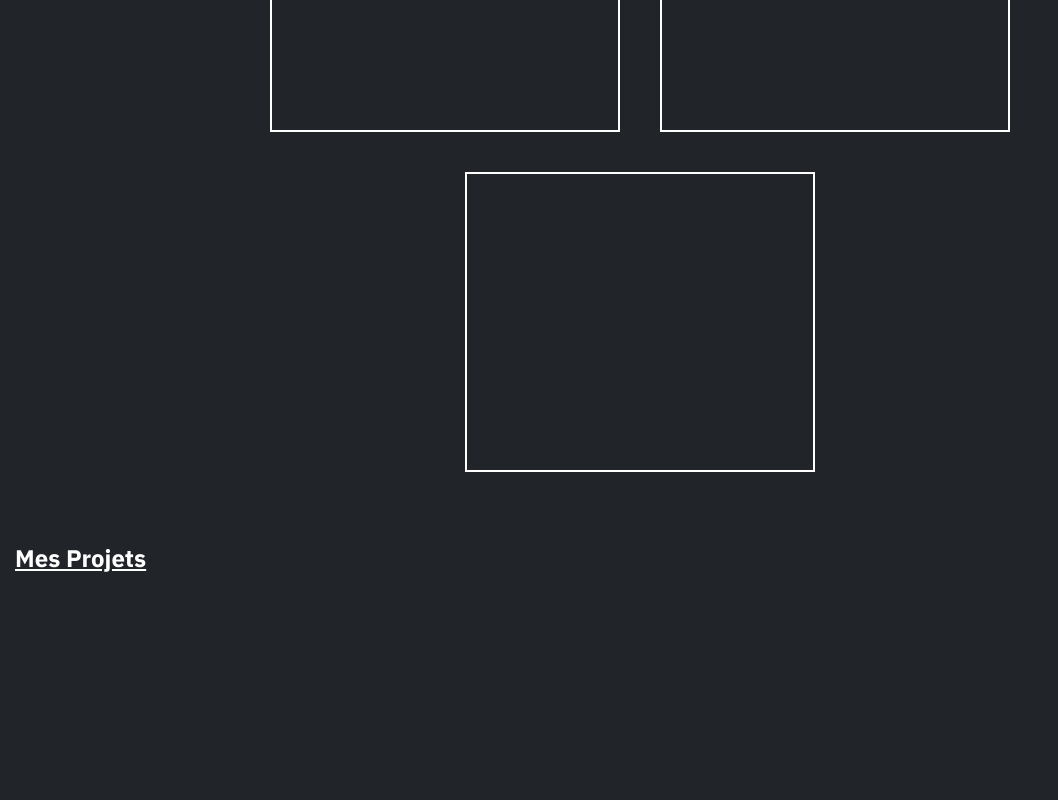
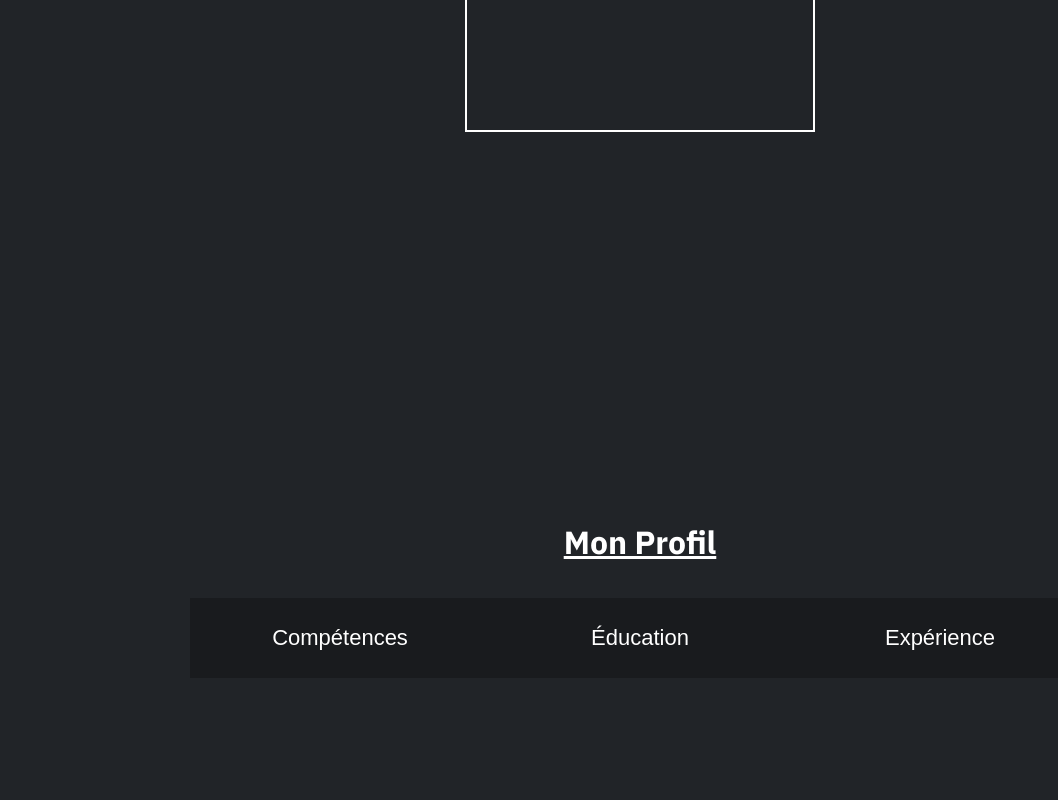
Before and after one commit to AntoineCarlu/Portfolio, a Next.js app in the folder Portfolio/: page / in a window 1280 px wide. Shown: the part 1460-2260 px from the top of the page, without its empty margins (0-1058 px from the left). Built offline with nearby package versions, Linux system fonts and the light colour scheme.

Commit message:
anim color anchorlink header done :D

```diff
--- a/Portfolio/src/pages/header.component.js
+++ b/Portfolio/src/pages/header.component.js
@@ -42,53 +42,44 @@ export default function Header() {
   }
 
 
-  // const [currentSection, setCurrentSection] = useState('home');
-  // useEffect(() => {
-  //   const CurrentSection = () => {
-  //     const sections = document.querySelectorAll('section');
-  //     let currentSectionId = '';
+  //Event to change the color of nav-bar links if on correct section
+  const [currentSection, setCurrentSection] = useState('home');
+  useEffect(() => {
+    //check current section
+    const CurrentSection = () => {
+      const sections = document.querySelectorAll('section');
+      let currentSectionId = '';
 
-  //     sections.forEach((section) => {
-  //       const sectionTop = section.offsetTop;
-  //       const sectionHeight = section.clientHeight;
+      sections.forEach((section) => {
+        const sectionTop = section.offsetTop;
+        const sectionHeight = section.clientHeight;
 
-  //       if (window.pageYOffset >= sectionTop - sectionHeight / 3) {
-  //         currentSectionId = section.getAttribute('id');
-  //       }
-  //     });
+        if (window.pageYOffset >= sectionTop - sectionHeight / 3) {
+          currentSectionId = section.getAttribute('id');
+        }
+      });
+      //note current section to have correct color
+      setCurrentSection(currentSectionId);
+    };
 
-  //     setCurrentSection(currentSectionId);
-  //   };
+    //execute the script when page scroll
+    window.addEventListener('scroll', CurrentSection);
+    return () => {
+      window.removeEventListener('scroll', CurrentSection);
+    };
+  }, []);
 
-  //   window.addEventListener('scroll', CurrentSection);
-  //   return () => {
-  //     window.removeEventListener('scroll', CurrentSection);
-  //   };
-  // }, []);
-
-  // useEffect(() => {
-  //   const navLinks = document.querySelectorAll('.nav_link');
-
-  //   navLinks.forEach((link) => {
-  //     if (link.classList.contains(currentSection)) {
-  //       link.style.opacity = '1';
-  //     } else {
-  //       link.style.opacity = '0.8';
-  //     }
-  //   });
-  // }, [currentSection]);
-
-
+  //Content of the Header
   return (
     <header className={styles.header}>
       <a href=''>{/*Home*/}</a>
       <div className={styles.headerList}>
         <div className={styles.navListExt}>
         <div className={styles.navList} id="nl">
-          <a href='#Accueil' className={styles.nav_link}>Accueil</a>
-          <a href='#Projects' className={styles.nav_link}>Projets</a>
-          <a href='#Profil' className={styles.nav_link}>Profil</a>
-          <a href='#' className={styles.nav_link}>Contact</a>
+          <a href='#Accueil' className={currentSection === 'Accueil' ? styles.active : ''}>Accueil</a>
+          <a href='#Projects' className={currentSection === 'Projects' ? styles.active : ''}>Projets</a>
+          <a href='#Profil' className={currentSection === 'Profil' ? styles.active : ''}>Profil</a>
+          <a href='#' className={currentSection === '' ? styles.active : ''}>Contact</a>
         </div>
         </div>
         <div className={styles.burger} onClick={burgerClicked}>
@@ -97,4 +88,5 @@ export default function Header() {
       </div>
     </header>
   );
+
 }
--- a/Portfolio/src/pages/profil.component.js
+++ b/Portfolio/src/pages/profil.component.js
@@ -4,8 +4,12 @@ import styles from '../styles/profil.module.css';
 export default function Profil() {
   return (
     <section className={styles.profil} id="Profil">
-      <h1><u>Mes Projets</u></h1>
-
+      <h1><u>Mon Profil</u></h1>
+      <div className={styles.buttonsDiv}>
+        <button>Compétences</button>
+        <button>Éducation</button>
+        <button>Expérience</button>
+      </div>
     </section>
   );
 }
--- a/Portfolio/src/pages/projects.component.js
+++ b/Portfolio/src/pages/projects.component.js
@@ -7,19 +7,16 @@ export default function Projects() {
       <h1><u>Mes Projets</u></h1>
       <div className={styles.projectsFlex}>
         <div className={styles.projectBox}>
-          <div><p>CV Web | Projet professionnel<br></br>HTML5 / CSS3 / JS</p></div>
+          <a href=""><div className={styles.boxLink}></div></a>
+          <div className={styles.boxText}><p>CV Web | Projet professionnel<br></br>HTML5 / CSS3 / JS</p></div>
         </div>
         <div className={styles.projectBox}>
-          <div><p>CV Web | Projet professionnel<br></br>HTML5 / CSS3 / JS</p></div>
+          <a href=""><div className={styles.boxLink}></div></a>
+          <div className={styles.boxText}><p>CV Web | Projet professionnel<br></br>HTML5 / CSS3 / JS</p></div>
         </div>
         <div className={styles.projectBox}>
-          <div><p>CV Web | Projet professionnel<br></br>HTML5 / CSS3 / JS</p></div>
-        </div>
-        <div className={styles.projectBox}>
-          <div><p>CV Web | Projet professionnel<br></br>HTML5 / CSS3 / JS</p></div>
-        </div>
-        <div className={styles.projectBox}>
-          <div><p>CV Web | Projet professionnel<br></br>HTML5 / CSS3 / JS</p></div>
+          <a href=""><div className={styles.boxLink}></div></a>
+          <div className={styles.boxText}><p>CV Web | Projet professionnel<br></br>HTML5 / CSS3 / JS</p></div>
         </div>
       </div>
     </section>
--- a/Portfolio/src/styles/header.module.css
+++ b/Portfolio/src/styles/header.module.css
@@ -3,7 +3,7 @@
   padding: 10px 15px;
   width: 100%;
   height: 60px;
-  background-color: #212428;
+  background-color: rgba(33, 36, 40);
   border-bottom: 1px solid white;
   display: flex;
   justify-content: space-between;
@@ -23,7 +23,6 @@
       overflow: hidden;
     }
     .headerList .navList {
-      opacity: 80%;
       display: flex;
       flex-direction: row;
       flex-wrap: wrap;
@@ -33,14 +32,19 @@
     }
   /*anchor links*/
   .header a {
+    opacity: 75%;
     font-size: 16px;
-    font-weight: 450;
+    font-weight: 400;
   }
     .header a:hover {
       color: rgba(248, 13, 65);
-      font-weight: 500;
       transition: all 0.3s ease-in-out;
     }
+  .navList .active {
+    opacity: 100%;
+    font-weight: 450;
+  }
+
   /*Burger icon*/
   .header .burger {
     width: 30px;
--- a/Portfolio/src/styles/profil.module.css
+++ b/Portfolio/src/styles/profil.module.css
@@ -1,10 +1,76 @@
+/*Positionnement*/
 .profil {
   padding: 15px;
-  padding-top: 35px;
+  padding-top: 70px;
   width: 100%;
   min-height: 100vh;
 
-  /* display: flex;
+  display: flex;
   justify-content: center;
-  align-items: center; */
+  align-items: center;
+  flex-direction: column;
+  gap: 25px;
 }
+  .profil h1 {
+    margin: 10px;
+    font-size: 26px;
+  }
+  /*Buttons select*/
+  .profil .buttonsDiv {
+     width: 300px;
+     height: 70px;
+     background-color: rgba(25, 27, 30);
+  }
+    .buttonsDiv button {
+      width: 100px;
+      height: 70px;
+      color: white;
+      background-color: rgba(25, 27, 30);
+      border: none;
+      cursor: pointer;
+    }
+    /*hover effect*/
+    .buttonsDiv button:hover {
+      color: rgba(248, 13, 65);
+    }
+
+/* RESPONSIVE */
+/*Size of elements*/
+@media all and (min-width: 520px) {
+  .profil h1 {
+    font-size: 28px;
+  }
+  .profil .buttonsDiv {
+    width: 450px;
+    height: 80px;
+  }
+  .buttonsDiv button {
+    width: 150px;
+    height: 80px;
+    font-size: 18px;
+  }
+}
+@media all and (min-width: 720px) {
+  .profil h1 {
+    font-size: 30px;
+  }
+  .profil .buttonsDiv {
+    width: 600px;
+  }
+  .buttonsDiv button {
+    width: 200px;
+    font-size: 20px;
+  }
+}
+@media all and (min-width: 980px) {
+  .profil h1 {
+    font-size: 32px;
+  }
+  .profil .buttonsDiv {
+    width: 900px;
+  }
+  .buttonsDiv button {
+    width: 300px;
+    font-size: 22px;
+  }
+}
--- a/Portfolio/src/styles/projects.module.css
+++ b/Portfolio/src/styles/projects.module.css
@@ -36,12 +36,16 @@
     z-index: 1;
     transition: all 0.3s linear;
   }
+    .projectBox .boxLink {
+      width: 100%;
+      height: 100%;
+    }
     /*description div*/
-    .projectBox div {
+    .projectBox .boxText {
       width: 100%;
-      height: 50px;
+      height: 60px;
       text-align: center;
-      background-color: #212428e0;
+      background-color: rgba(33, 36, 40, 0.8);
 
       display: flex;
       justify-content: center;
@@ -52,7 +56,7 @@
       transform: translateY(100%);
       transition: all 0.3s ease-in;
     }
-    .projectBox div p {
+    .projectBox .boxText p {
       font-size: 14px;
     }
       /*Animation on hover effect*/
@@ -62,21 +66,21 @@
         height: 160px;
         border: 3.5px solid rgba(248, 13, 65);
       }
-      .projectBox:hover div {
+      .projectBox:hover .boxText {
         transform: translateY(0%);
       }
 
 /* RESPONSIVE */
 @media all and (min-width: 380px) {
   .projects h1 {
-    font-size: 30px;
+    font-size: 28px;
   }
   .projectBox {
     margin: 15px;
     width: 250px;
     height: 200px;
   }
-  .projectBox div p {
+  .projectBox .boxText p {
     font-size: 16px;
   }
   .projectBox:hover {
@@ -94,10 +98,10 @@
     width: 350px;
     height: 300px;
   }
-  .projectBox div {
+  .projectBox .boxText {
     height: 75px;
   }
-  .projectBox div p {
+  .projectBox .boxText p {
     font-size: 18px;
   }
   .projectBox:hover {
```
